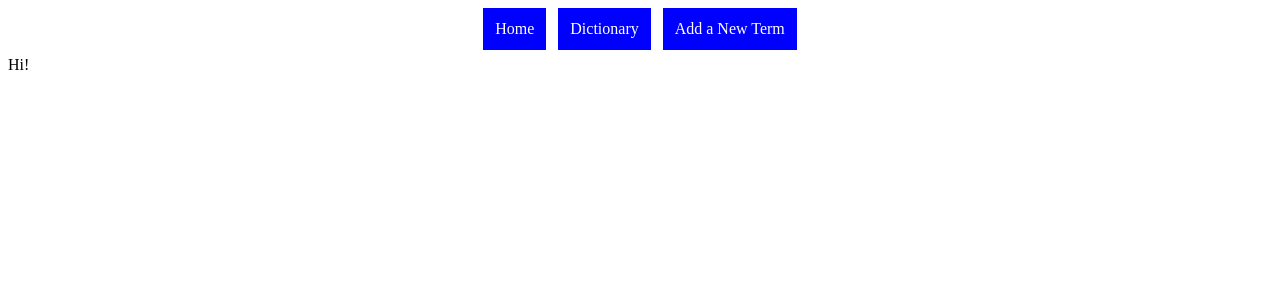
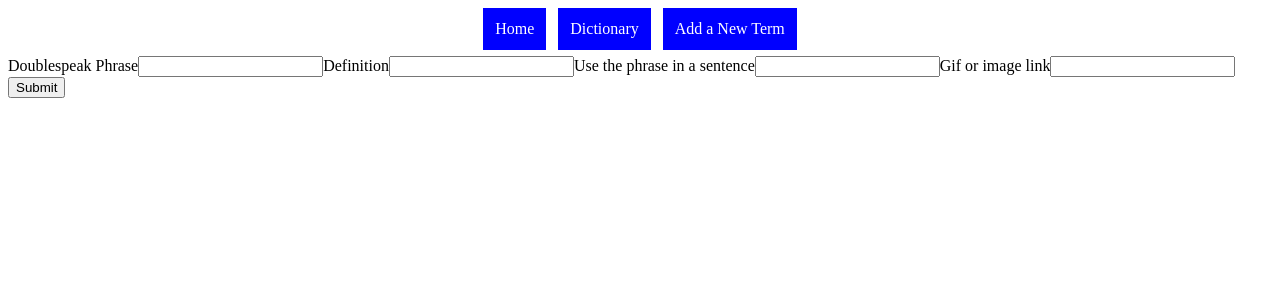
Before and after one commit to amliebeq/phaseTwoProject, a React (Create React App) app: page /add-new in a window 1280 px wide. Shown: the top 300 px of the page. Built offline with nearby package versions, Linux system fonts and the light colour scheme; data requests are answered from the project's data file.

Commit message:
added styling to the cards

```diff
--- a/public/stylesheet.css
+++ b/public/stylesheet.css
@@ -1,8 +1,8 @@
-/* .card {
+.card {
   box-shadow: 0 4px 8px 0 rgba(0,0,0,0.2);
   padding: 0 10px;
   width: 25%;
-  height: 500px;
+  height: 350px;
   float: left;
 }
 
@@ -14,4 +14,4 @@
   content: "";
   display: table;
   clear: both;
-} */
+}
--- a/src/components/Card.js
+++ b/src/components/Card.js
@@ -6,7 +6,7 @@ function Card({ jargon, definition, sentence, image, id }) {
             <h3 key={jargon}>{jargon}</h3>
             <p key={definition}>{definition}</p>
             <p key={sentence}>{sentence}</p>
-            <iframe key={image} src={image} height='240' width='240' frameBorder='0'></iframe>
+            <iframe key={image} src={image} height='auto' width='240' frameBorder='0'></iframe>
         </div>
     )
 }
--- a/src/components/Form.js
+++ b/src/components/Form.js
@@ -1,8 +1,39 @@
-import React from 'react'
+import React, { useState } from 'react'
 
 function Form() {
+    const [jargon, setJargon] = useState('')
+    const [definition, setDefinition] = useState('')
+    const [sentence, setSentence] = useState('')
+    const [image, setImage] = useState('')
+
+    function handleJargonChange(e) {
+        setJargon(e.target.value)
+    }
+
+    function handleDefinitionChange(e) {
+        setDefinition(e.target.value)
+    }
+
+    function handleSentenceChange(e) {
+        setSentence(e.target.value)
+    }
+
+    function handleImageChange(e) {
+        setImage(e.target.value)
+    }
+
     return (
-        <div>Hi!</div>
+        <form>
+            <label>Doublespeak Phrase</label>
+            <input type='text' value={jargon} onChange={handleJargonChange}/>
+            <label>Definition</label>
+            <input type='text' value={definition} onChange={handleDefinitionChange}/>
+            <label>Use the phrase in a sentence</label>
+            <input type='text' value={sentence} onChange={handleSentenceChange} />
+            <label>Gif or image link</label>
+            <input type='text' value={image} onChange={handleImageChange} />
+            <button type='submit'>Submit</button>
+        </form>
     )
 }
 
```
